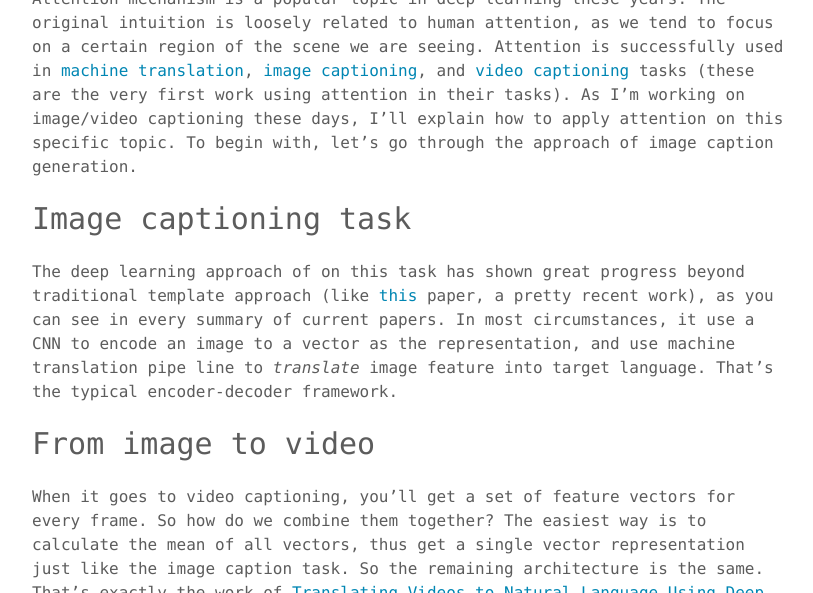
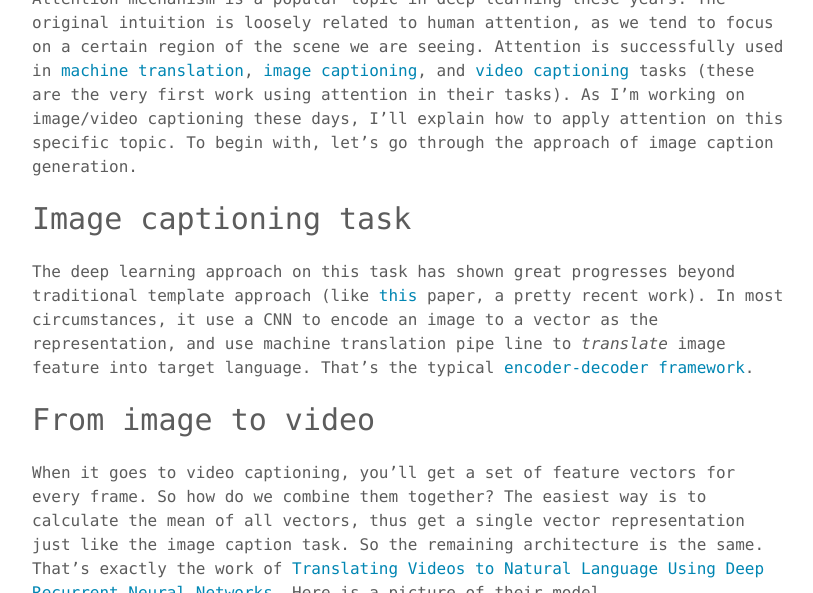
Before and after one commit to chaonan99/chaonan99.github.io, a Jekyll site: the page built from _posts/2016-08-11-easy-explanation-to-temporal-attention.md, in a window 1280 px wide and 900 px high, scrolled down 355 px, cut to the strip 0-593 px from the top of the window. Shown: the whole strip, without its empty margins (232-1045 px from the left). Built offline with Jekyll 4.4.1, drawn with Linux system fonts in a browser that asks for light colours; formulas are drawn with MathJax 3; comment, search, counter and statistics services are not loaded.

Commit message:
Post for temporal attention

```diff
--- a/_posts/2016-08-11-easy-explanation-to-temporal-attention.md
+++ b/_posts/2016-08-11-easy-explanation-to-temporal-attention.md
@@ -11,7 +11,7 @@ keywords: "temporal, attention mechanism, implement, torch"
 Attention mechanism is a popular topic in deep learning these years. The original intuition is loosely related to human attention, as we tend to focus on a certain region of the scene we are seeing. Attention is successfully used in [machine translation](https://arxiv.org/pdf/1409.0473v7.pdf), [image captioning](http://arxiv.org/pdf/1502.03044v3.pdf), and [video captioning](http://arxiv.org/pdf/1502.08029v5.pdf) tasks (these are the very first work using attention in their tasks). As I'm working on image/video captioning these days, I'll explain how to apply attention on this specific topic. To begin with, let's go through the approach of image caption generation.
 
 # Image captioning task
-The deep learning approach of on this task has shown great progress beyond traditional template approach (like [this](http://www.cs.utexas.edu/~ml/papers/thomason.coling14.pdf) paper, a pretty recent work), as you can see in every summary of current papers. In most circumstances, it use a CNN to encode an image to a vector as the representation, and use machine translation pipe line to *translate* image feature into target language. That's the typical encoder-decoder framework.
+The deep learning approach on this task has shown great progresses beyond traditional template approach (like [this](http://www.cs.utexas.edu/~ml/papers/thomason.coling14.pdf) paper, a pretty recent work). In most circumstances, it use a CNN to encode an image to a vector as the representation, and use machine translation pipe line to *translate* image feature into target language. That's the typical [encoder-decoder framework](https://arxiv.org/pdf/1406.1078v3.pdf).
 
 # From image to video
 When it goes to video captioning, you'll get a set of feature vectors for every frame. So how do we combine them together? The easiest way is to calculate the mean of all vectors, thus get a single vector representation just like the image caption task. So the remaining architecture is the same. That's exactly the work of [Translating Videos to Natural Language Using Deep Recurrent Neural Networks](https://arxiv.org/pdf/1412.4729v3.pdf). Here is a picture of their model.
```
